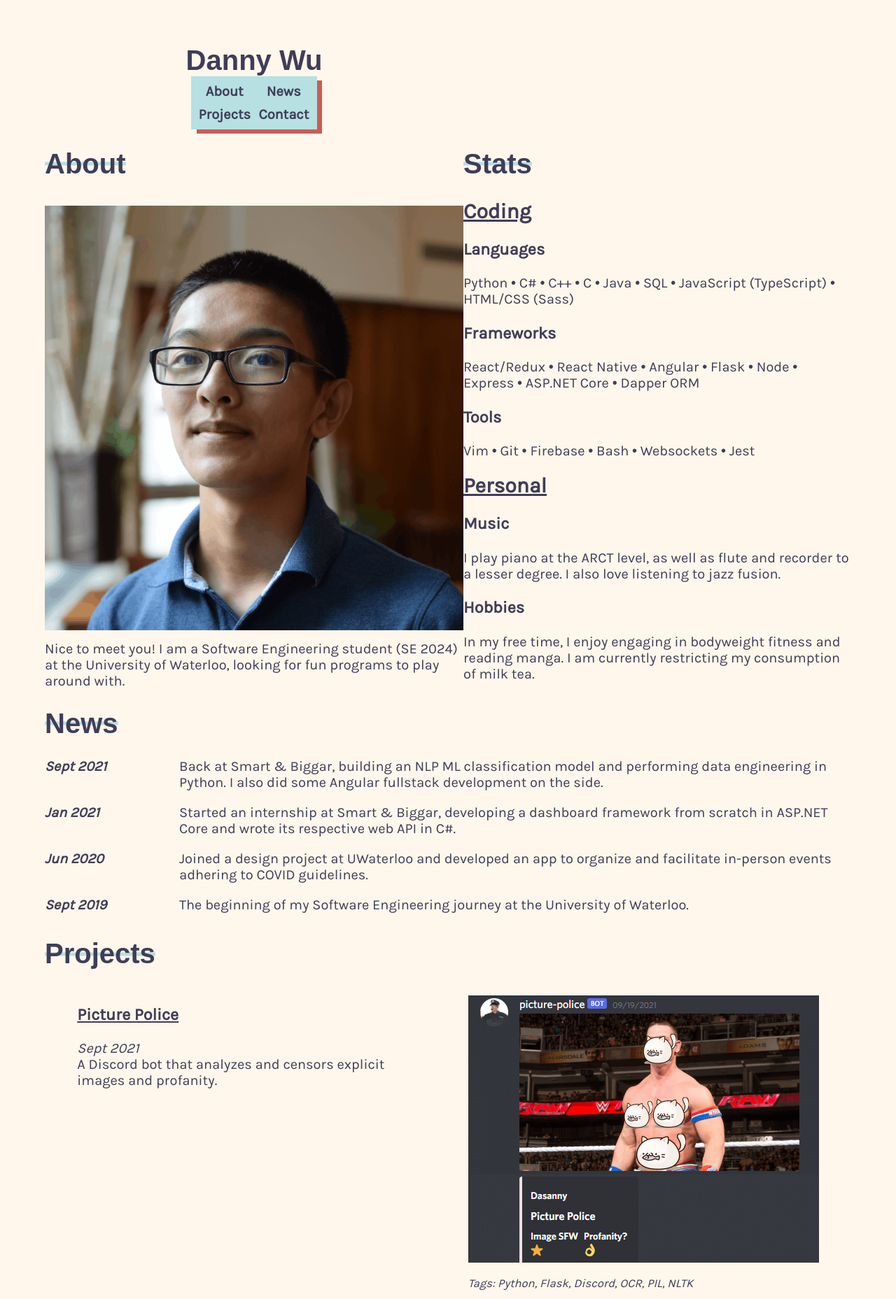
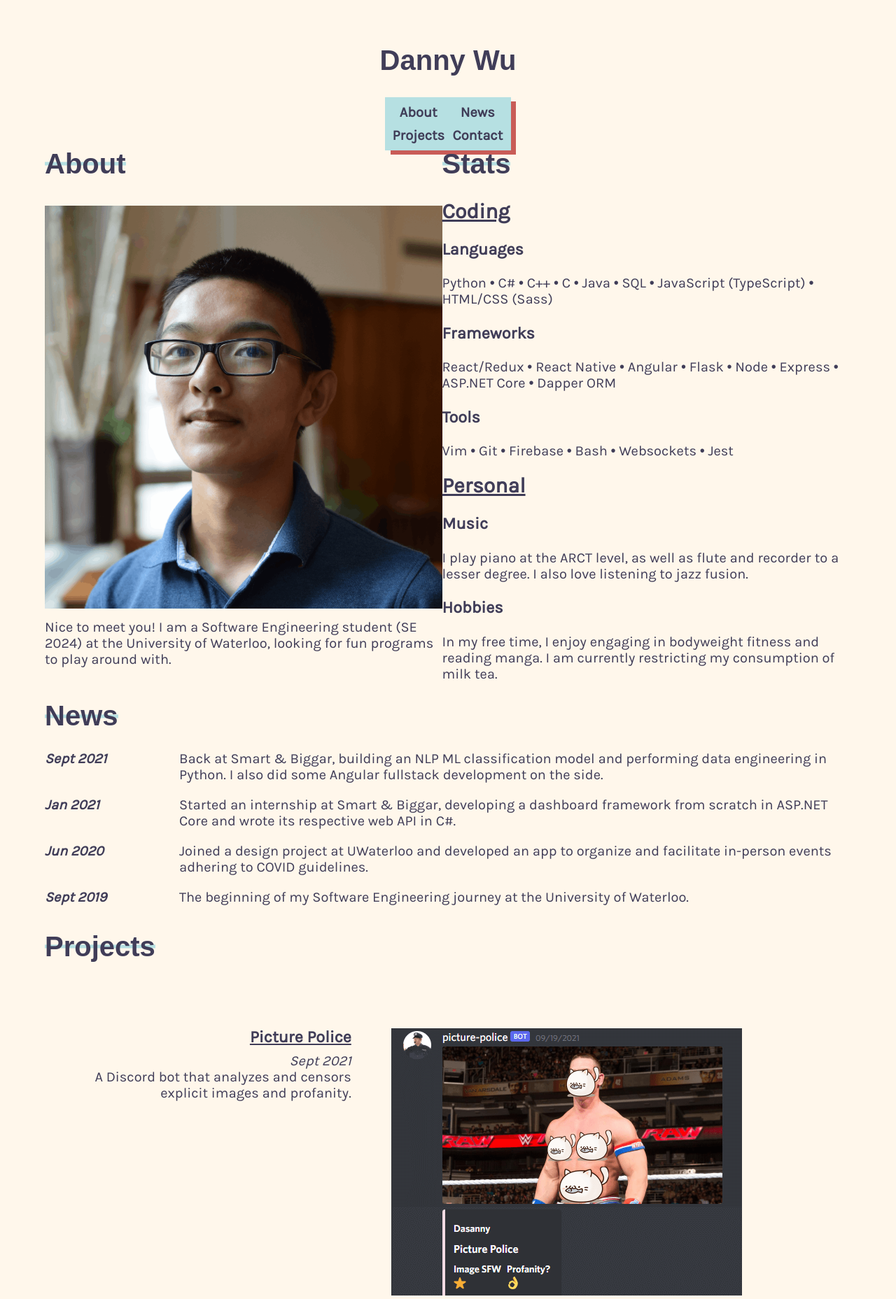
Before and after one commit to dannywuwu/dannywuwu.github.io, a React (Create React App) app: page / in a window 1280 px wide. Shown: the top 1857 px of the page at 70% size. Built offline with nearby package versions, Linux system fonts and the light colour scheme.

Commit message:
tablet project cards + alternate reverse

```diff
--- a/src/Components/Header.tsx
+++ b/src/Components/Header.tsx
@@ -7,5 +7,5 @@ interface HeaderProps {
 
 export const Header = (props: HeaderProps) => {
   const { children } = props;
-  return <header className="about-header">{children}</header>;
+  return <header className="header-wrapper">{children}</header>;
 };
--- a/src/Components/ProjectCard.tsx
+++ b/src/Components/ProjectCard.tsx
@@ -11,8 +11,10 @@ export const ProjectCard = (props: ProjectCardProps) => {
     project: { name, tags, date, desc, url, imgPath },
     position,
   } = props;
+  const cardClass: string =
+    position % 2 === 0 ? "project-card" : "project-card reverse";
   return (
-    <div className="project-card">
+    <div className={cardClass}>
       <div className="project-info">
         <h3>{name}</h3>
         <i>{date}</i>
--- a/src/Components/Stats.tsx
+++ b/src/Components/Stats.tsx
@@ -7,6 +7,7 @@ export const Stats: React.FC<StatsProps> = () => {
   return (
     <div className="stats-wrapper">
       <h1 className="section-title">Stats</h1>
+      <div className="stats-section">
         {/* Coding */}
         <div className="coding-stats">
           <h2 className="subsection-title">Coding</h2>
@@ -41,5 +42,6 @@ export const Stats: React.FC<StatsProps> = () => {
           </Card>
         </div>
       </div>
+    </div>
   );
 };
--- a/src/res/styles/Contact.scss
+++ b/src/res/styles/Contact.scss
@@ -1,4 +1,5 @@
 .contact-wrapper {
+  min-height: 20vh;
   svg {
     width: 50%;
     height: auto;
@@ -10,6 +11,6 @@
 .contact-row {
   display: flex;
   min-width: 0;
-  gap: 15px;
+  gap: 5%;
   padding-bottom: 2rem;
 }
--- a/src/res/styles/Header.scss
+++ b/src/res/styles/Header.scss
@@ -2,17 +2,18 @@
 
 .about-wrapper {
   img {
-    width: 100%;
+    max-width: 100%;
     height: auto;
   }
 }
 
-.about-header {
+.header-wrapper {
   display: grid;
+  grid-template-rows: auto 6fr auto;
 }
 
 @media screen and (min-width: $tablet) {
-  .header-intro {
+  .intro-wrapper {
     grid-row: 1/2;
     grid-column: 1/3;
   }
--- a/src/res/styles/Intro.scss
+++ b/src/res/styles/Intro.scss
@@ -7,13 +7,14 @@
 .header-intro {
   display: grid;
   grid-template-rows: 6fr 6fr;
+  gap: 25%;
 }
 
 .intro-wrapper {
   display: grid;
   img {
     height: auto;
-    width: 100%;
+    max-width: 100%;
   }
 }
 
--- a/src/res/styles/Projects.scss
+++ b/src/res/styles/Projects.scss
@@ -4,13 +4,20 @@
   display: flex;
   justify-content: space-around;
   flex-direction: column;
-  gap: 0.5rem;
   h3 {
     text-decoration: underline;
   }
   img {
-    height: auto;
-    width: 100%;
+    max-width: 100%;
+  }
+}
+
+.project-info {
+  display: flex;
+  flex-direction: column;
+  h3 {
+    margin-top: 2%;
+    margin-bottom: 2%;
   }
 }
 
@@ -28,13 +35,26 @@
   .project-card {
     display: flex;
     flex-direction: row;
-
-    .project-info {
-      max-width: 40%;
+    gap: 5%;
+    padding: 5% 0;
+  }
+  .project-info {
+    width: 40%;
+    h3,
+    i,
+    p {
+      text-align: end;
     }
-
-    .project-media {
-      max-width: 60%;
+  }
+  .project-media {
+    width: 60%;
+  }
+  .reverse {
+    flex-direction: row-reverse;
+    h3,
+    i,
+    p {
+      text-align: start;
     }
   }
 }
```
Lines whose indentation alone changed are shown as unchanged.
